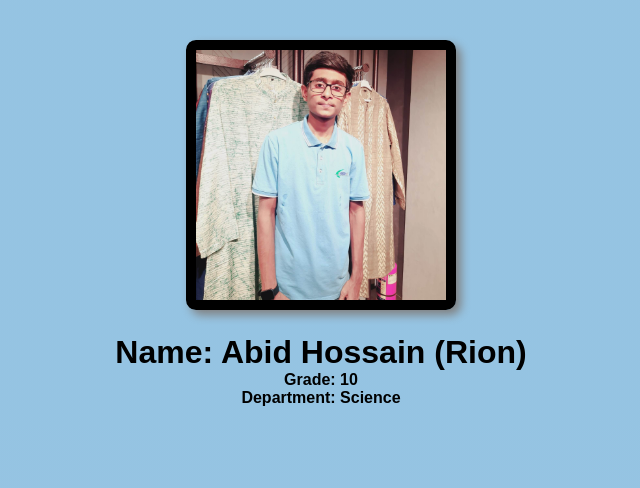
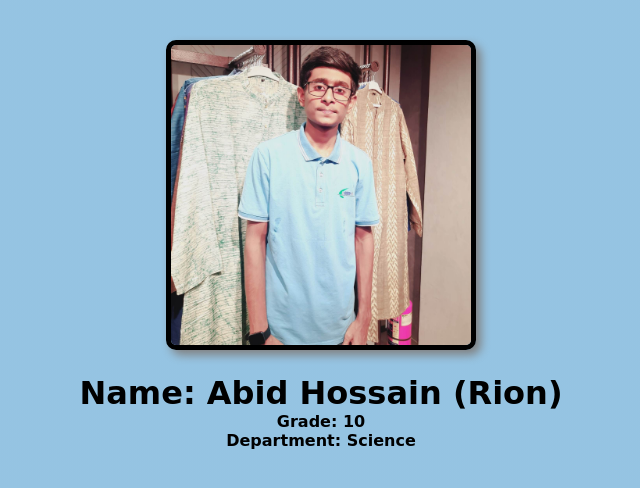
Before and after one commit to hnphighschool/hnphighschool, a plain HTML site: page devoloper.html in a window 1280 px wide. Shown: the whole page, without its empty margins (319-959 px from the left). Drawn offline with Linux system fonts and the light colour scheme.

Commit message:
Update devoloper.html

```diff
--- a/devoloper.html
+++ b/devoloper.html
@@ -15,20 +15,9 @@ margin:auto;
 padding:20px;
 
 }
-.rion{
-width:250px;
-border:10px solid black;
-border-radius:10px;
-box-shadow: 5px 5px 10px gray;
-}
-.name{
-font-family:arial;
-font-weight:bold;
-}
-p{
-font-family:arial;
-font-weight:bold;
-}
+.rion{width: 300px;border: 5px solid black;border-radius:10px;box-shadow: 5px 5px 10px gray;}
+.name{font-weight:bold;font-family: cursive;}
+p{font-family: cursive;font-weight:bold;}
 .intro{
 text-align:center;
 }
```
